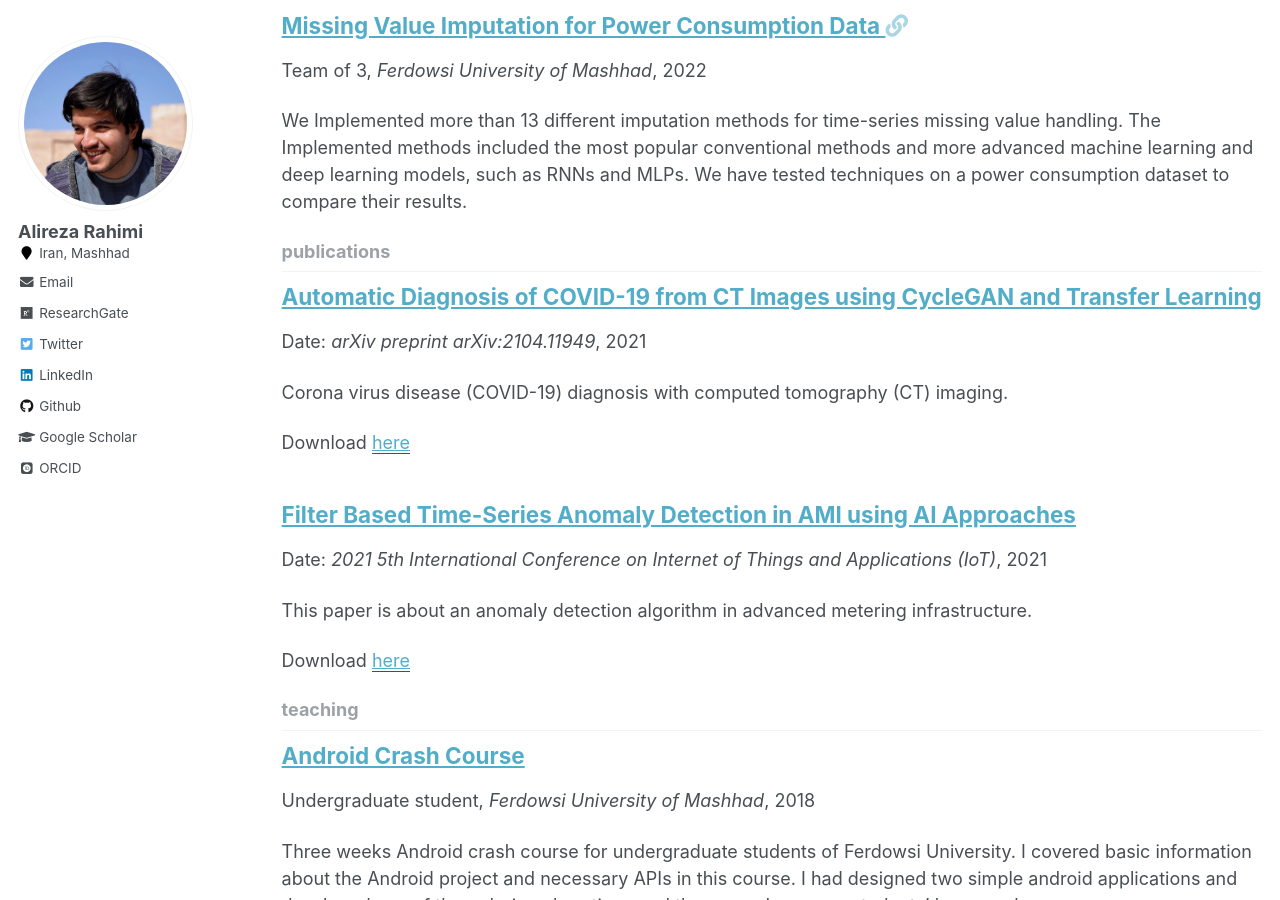
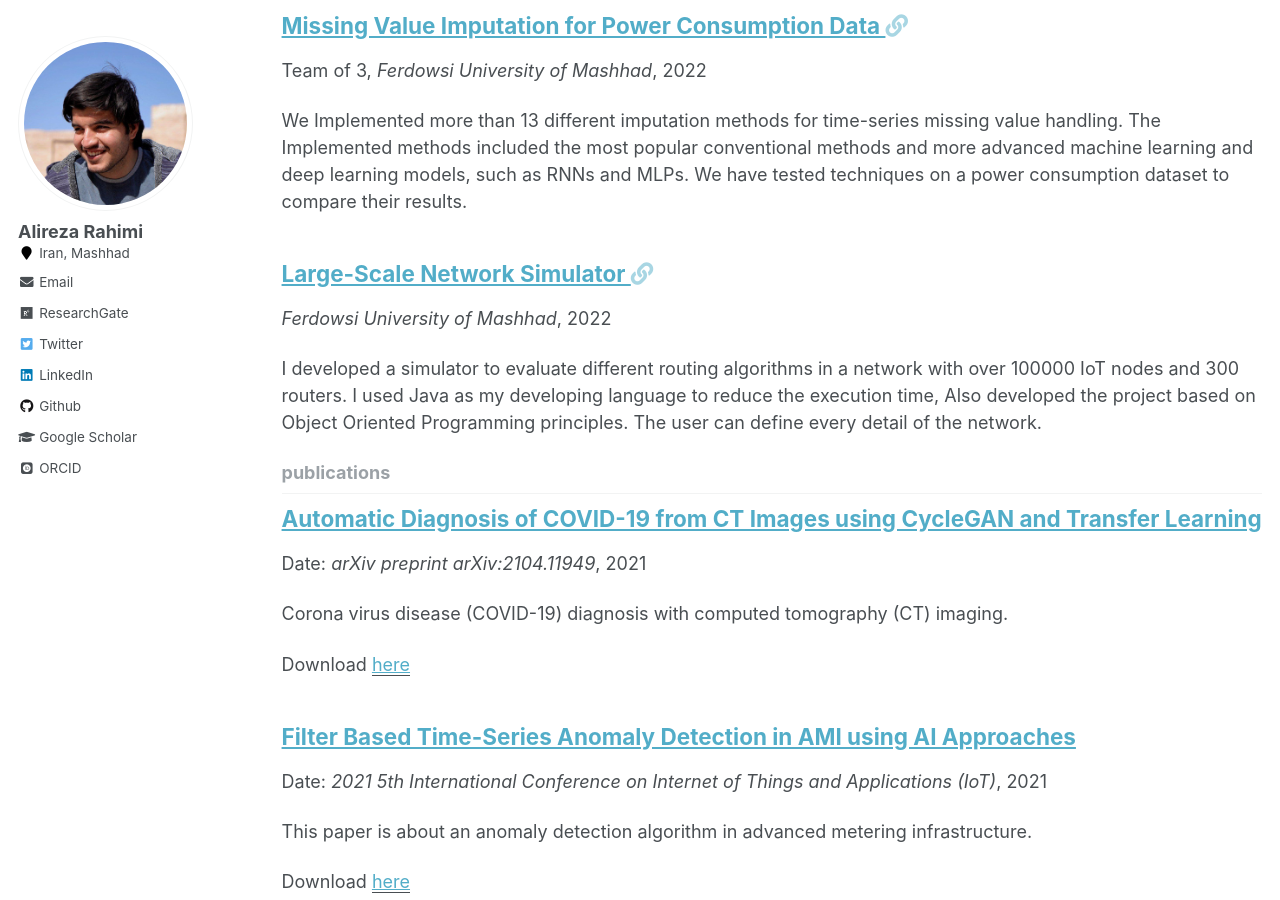
Before and after one commit to alireza9978/alireza9978.github.io, a Jekyll site: the page built from _pages/collection-archive.html, in a window 1280 px wide and 900 px high, scrolled down 6035 px. Built offline with Jekyll 4.4.1, drawn with Linux system fonts in a browser that asks for light colours; some web fonts are replaced; some of the changed text lies outside the part shown.

Commit message:
add a new project and update description

```diff
--- a/_portfolio/1-prediction.md
+++ b/_portfolio/1-prediction.md
@@ -1,6 +1,6 @@
 ---
 title: "Power consumption prediction"
-excerpt: "An online power prediction system<br/> <br/> <img src='/images/prediction-porfolio.png'>"
+excerpt: "A power consumption prediction system based on deep learning<br/> <br/> <img src='/images/prediction-porfolio.png'>"
 collection: portfolio
 ---
 • Developed a platform to predict power consumption of real users created using Python<br/>
--- /dev/null
+++ b/_projects/11-LargeScaleNetwork.md
@@ -0,0 +1,12 @@
+---
+title: "Large-Scale Network Simulator"
+collection: projects
+type: ""
+permalink: /projects/lsns
+venue: "Ferdowsi University of Mashhad"
+date: 2022-01-03
+location: "Mashhad, Iran"
+link: "https://github.com/alireza9978/LargeScaleNetworkSimiulation"
+---
+
+I developed a simulator to evaluate different routing algorithms in a network with over 100000 IoT nodes and 300 routers. I used Java as my developing language to reduce the execution time, Also developed the project based on Object Oriented Programming principles. The user can define every detail of the network.
```
